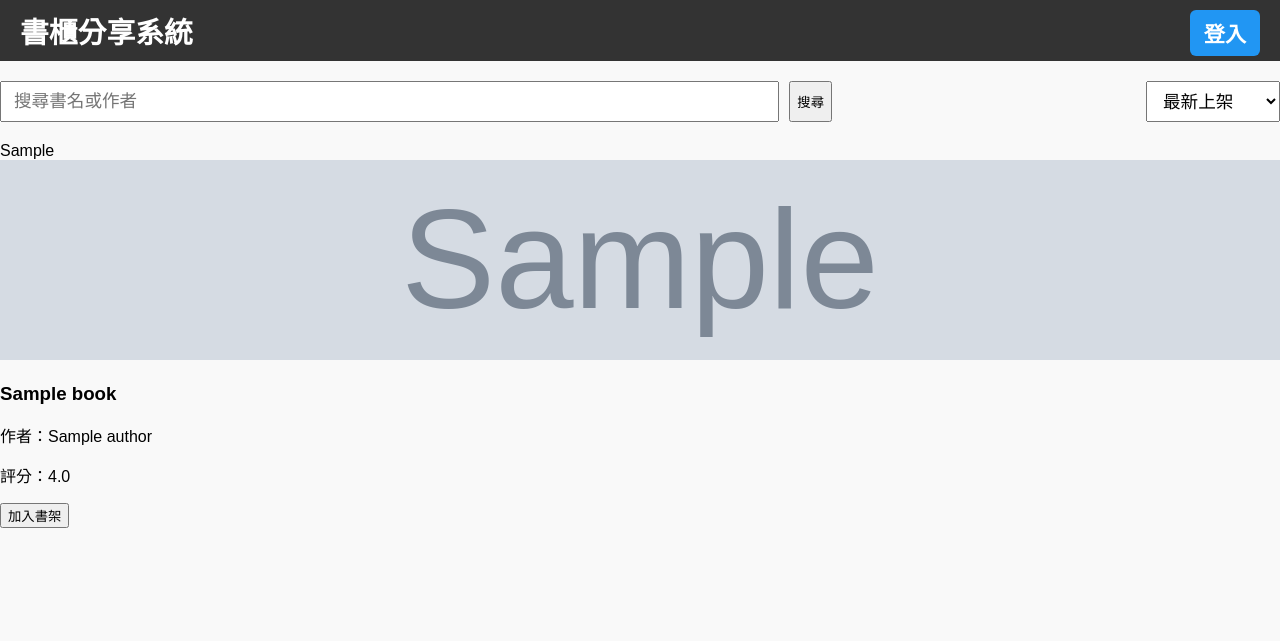
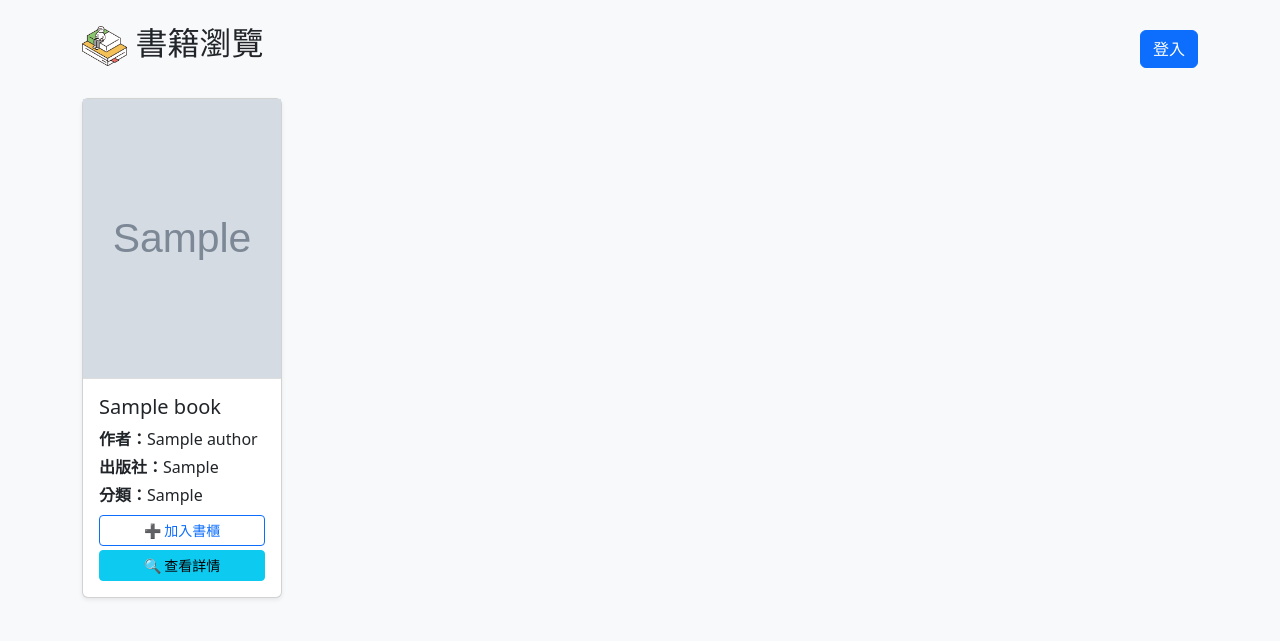
Before and after one commit to liao-046/book-sharing-system, a PHP site: page /book-sharing-system/index.php in a window 1280 px wide. Shown: the top 641 px of the page. Run offline with PHP 8.4, Linux system fonts and the light colour scheme; tables that the repository leaves empty hold one stand-in row (values such as "Sample post"); grey boxes marked "Sample" are stand-in pictures.

Commit message:
Refactor index.php to improve book browsing interface and enhance user experience

```diff
--- a/frontend/index.php
+++ b/frontend/index.php
@@ -1,248 +1,83 @@
 <?php
 session_start();
-$is_logged_in = isset($_SESSION['user_id']);
-$user_name = $is_logged_in ? htmlspecialchars($_SESSION['user_name']) : null;
+require_once '../backend/db.php';
+
+// 取得目前登入者資訊
+$user_id = $_SESSION['user_id'] ?? null;
+$user_name = $_SESSION['user_name'] ?? null;
+
+// 撈取書籍與作者
+$stmt = $pdo->query("
+    SELECT b.book_id, b.title, b.publisher, b.category, b.cover_url,
+           GROUP_CONCAT(a.name SEPARATOR ', ') AS authors
+    FROM book b
+    LEFT JOIN book_author ba ON b.book_id = ba.book_id
+    LEFT JOIN author a ON ba.author_id = a.author_id
+    GROUP BY b.book_id
+    ORDER BY b.book_id DESC
+");
+$books = $stmt->fetchAll(PDO::FETCH_ASSOC);
 ?>
-
 <!DOCTYPE html>
 <html lang="zh-Hant">
 <head>
   <meta charset="UTF-8">
-  <title>首頁 - 書櫃分享系統</title>
+  <title>書籍瀏覽</title>
+  <link href="https://cdn.jsdelivr.net/npm/bootstrap@5.3.3/dist/css/bootstrap.min.css" rel="stylesheet">
   <style>
-    body { font-family: Arial, sans-serif; background: #f9f9f9; margin: 0; padding: 0; }
-    header { background: #333; color: white; padding: 10px 20px; }
-    header h1 { display: inline; font-size: 1.8em; }
-    header .actions {
-      float: right;
-      font-size: 1.2em;
-      font-weight: 600;
-      display: flex;
-      align-items: center;
-      gap: 15px;
+    body { background-color: #f8f9fa; }
+    .book-card {
+      width: 200px;
+      margin-bottom: 20px;
+      transition: transform 0.2s;
     }
-    header .actions a,
-    header .actions button {
-      color: white;
-      font-size: 1.1em;
-      font-weight: 600;
-      padding: 8px 14px;
-      border-radius: 6px;
-      border: none;
-      cursor: pointer;
-      text-decoration: none;
-      background-color: transparent;
-      transition: background-color 0.3s ease;
+    .book-card:hover {
+      transform: scale(1.03);
     }
-    header .actions a:hover,
-    header .actions button:hover {
-      background-color: #555;
-    }
-    header .actions button.login-btn {
-      background-color: #2196F3;
-    }
-    header .actions button.logout-btn {
-      background-color: #f44336;
-    }
-    header .actions button.bookshelf-btn {
-      background-color: #4CAF50;
-    }
-    .search-sort {
-      display: flex;
-      justify-content: space-between;
-      margin-top: 20px;
-      margin-bottom: 20px;
-    }
-    .search-sort input[type="text"],
-    .search-sort select {
-      font-size: 1.1em;
-      padding: 8px 12px;
-    }
-    .book-card img {
+    .book-cover {
       width: 100%;
-      height: 200px;
+      height: 280px;
       object-fit: cover;
-    }
-
-    /* 新增書櫃選擇視窗樣式 */
-    #shelfSelectorModal {
-      display: none;
-      position: fixed;
-      top: 30%;
-      left: 50%;
-      transform: translateX(-50%);
-      background: #fff;
-      padding: 20px;
-      box-shadow: 0 2px 10px rgba(0,0,0,0.3);
-      border-radius: 8px;
-      z-index: 999;
-    }
-    #modalBackdrop {
-      display: none;
-      position: fixed;
-      top: 0; left: 0;
-      width: 100%; height: 100%;
-      background: rgba(0,0,0,0.4);
-      z-index: 998;
+      border-bottom: 1px solid #ddd;
     }
   </style>
 </head>
 <body>
-<header>
-  <h1>
-    <?php if ($is_logged_in): ?>
-      歡迎，<?= $user_name ?>！
+  <div class="container py-4">
+    <div class="d-flex justify-content-between align-items-center mb-4">
+      <h2>
+        <img src="/book-sharing-system/assets/img/12260_color.png" alt="icon" style="height: 40px; vertical-align: middle;">
+        書籍瀏覽
+      </h2>
+      <div>
+        <?php if ($user_name): ?>
+          👋 歡迎，<?= htmlspecialchars($user_name) ?>
+          <a href="/book-sharing-system/backend/logout.php" class="btn btn-outline-secondary btn-sm ms-2">登出</a>
         <?php else: ?>
-      書櫃分享系統
-    <?php endif; ?>
-  </h1>
-  <div class="actions">
-    <button class="login-btn" onclick="location.href='/book-sharing-system/frontend/login.html'">登入</button>
-    <?php if ($is_logged_in): ?>
-      <button class="logout-btn" onclick="location.href='/book-sharing-system/backend/logout.php'">登出</button>
-      <button class="bookshelf-btn" onclick="location.href='/book-sharing-system/frontend/bookshelf_list.html'">我的書櫃</button>
+          <a href="/book-sharing-system/frontend/login.html" class="btn btn-primary">登入</a>
         <?php endif; ?>
       </div>
-</header>
-
-<div class="container">
-  <div class="search-sort">
-    <div style="display: flex; gap: 10px; width: 65%;">
-      <input type="text" id="searchInput" placeholder="搜尋書名或作者" style="flex: 1;">
-      <button onclick="renderBooks(allBooks)">搜尋</button>
-    </div>
-    <select id="sortSelect">
-      <option value="new">最新上架</option>
-      <option value="rating">評分高到低</option>
-    </select>
     </div>
 
-  <div id="bookContainer"></div>
+    <div class="row row-cols-1 row-cols-sm-2 row-cols-md-3 row-cols-lg-4 g-4">
+      <?php foreach ($books as $book): ?>
+        <div class="col">
+          <div class="card book-card shadow-sm">
+            <img src="<?= htmlspecialchars($book['cover_url']) ?>" alt="封面" class="book-cover">
+            <div class="card-body">
+              <h5 class="card-title"><?= htmlspecialchars($book['title']) ?></h5>
+              <p class="card-text mb-1"><strong>作者：</strong><?= htmlspecialchars($book['authors']) ?: '未知' ?></p>
+              <p class="card-text mb-1"><strong>出版社：</strong><?= htmlspecialchars($book['publisher']) ?: '未知' ?></p>
+              <p class="card-text mb-2"><strong>分類：</strong><?= htmlspecialchars($book['category']) ?: '無' ?></p>
+              <div class="d-grid gap-1">
+                <button class="btn btn-outline-primary btn-sm">➕ 加入書櫃</button>
+                <a href="/book-sharing-system/frontend/book_detail.php?book_id=<?= $book['book_id'] ?>" class="btn btn-info btn-sm">🔍 查看詳情</a>
               </div>
-
-<!-- 書櫃選擇彈窗 -->
-<div id="shelfSelectorModal">
-  <h3>選擇書櫃</h3>
-  <select id="shelfSelect" style="width:100%; padding:8px;"></select>
-  <br><br>
-  <button onclick="confirmAddToShelf()">確定</button>
-  <button onclick="closeShelfSelector()">取消</button>
             </div>
-<div id="modalBackdrop" onclick="closeShelfSelector()"></div>
-
-<script>
-let allBooks = {};
-const isLoggedIn = <?= $is_logged_in ? 'true' : 'false' ?>;
-let selectedBookId = null;
-
-function renderBooks(data) {
-  const container = document.getElementById("bookContainer");
-  container.innerHTML = "";
-  const searchKeyword = document.getElementById("searchInput").value.toLowerCase();
-  const sortBy = document.getElementById("sortSelect").value;
-
-  Object.entries(data).forEach(([category, books]) => {
-    let filtered = books.filter(b =>
-      b.title.toLowerCase().includes(searchKeyword) ||
-      b.authors.toLowerCase().includes(searchKeyword)
-    );
-    if (sortBy === "rating") {
-      filtered.sort((a, b) => b.avg_rating - a.avg_rating);
-    } else {
-      filtered.sort((a, b) => b.book_id - a.book_id);
-    }
-    if (filtered.length === 0) return;
-
-    const block = document.createElement("div");
-    block.className = "category-block";
-    block.innerHTML = `<div class="category-title">${category}</div><div class="book-grid"></div>`;
-    const grid = block.querySelector(".book-grid");
-
-    filtered.forEach(book => {
-      const card = document.createElement("div");
-      card.className = "book-card";
-      card.innerHTML = `
-        <img src="${book.cover_url}" alt="cover">
-        <h3>${book.title}</h3>
-        <p>作者：${book.authors}</p>
-        <p>評分：${parseFloat(book.avg_rating).toFixed(1)}</p>
-        <button onclick="openShelfSelector(${book.book_id})">加入書架</button>
-      `;
-      grid.appendChild(card);
-    });
-
-    container.appendChild(block);
-  });
-}
-
-function openShelfSelector(bookId) {
-  if (!isLoggedIn) {
-    alert("請先登入才能加入書架！");
-    window.location.href = "/book-sharing-system/frontend/login.html";
-    return;
-  }
-  selectedBookId = bookId;
-
-  fetch("/book-sharing-system/backend/get_shelves.php")
-    .then(res => res.json())
-    .then(data => {
-      if (data.success && data.shelves.length > 0) {
-        const select = document.getElementById("shelfSelect");
-        select.innerHTML = "";
-        data.shelves.forEach(shelf => {
-          const option = document.createElement("option");
-          option.value = shelf.shelf_id;
-          option.textContent = shelf.name;
-          select.appendChild(option);
-        });
-        document.getElementById("shelfSelectorModal").style.display = "block";
-        document.getElementById("modalBackdrop").style.display = "block";
-      } else {
-        alert("尚未建立任何書櫃，請先前往建立書櫃！");
-      }
-    })
-    .catch(() => alert("無法取得書櫃列表"));
-}
-
-function closeShelfSelector() {
-  document.getElementById("shelfSelectorModal").style.display = "none";
-  document.getElementById("modalBackdrop").style.display = "none";
-  selectedBookId = null;
-}
-
-function confirmAddToShelf() {
-  const shelfId = document.getElementById("shelfSelect").value;
-  if (!shelfId || !selectedBookId) return;
-
-  fetch("/book-sharing-system/backend/add_book_to_shelf.php", {
-    method: "POST",
-    headers: { 'Content-Type': 'application/x-www-form-urlencoded' },
-    body: `book_id=${selectedBookId}&shelf_id=${shelfId}`
-  })
-    .then(res => res.json())
-    .then(data => {
-      alert(data.message || "已加入書櫃！");
-      closeShelfSelector();
-    })
-    .catch(() => {
-      alert("加入書櫃失敗！");
-      closeShelfSelector();
-    });
-}
-
-document.getElementById("searchInput").addEventListener("input", () => renderBooks(allBooks));
-document.getElementById("sortSelect").addEventListener("change", () => renderBooks(allBooks));
-
-fetch("/book-sharing-system/backend/get_books_group.php")
-  .then(res => res.json())
-  .then(data => {
-    if (data.success) {
-      allBooks = data.books_by_category;
-      renderBooks(allBooks);
-    } else {
-      alert("載入書籍失敗！");
-    }
-  });
-</script>
+          </div>
+        </div>
+      <?php endforeach; ?>
+    </div>
+  </div>
 </body>
 </html>
```
Lines whose indentation alone changed are shown as unchanged.
